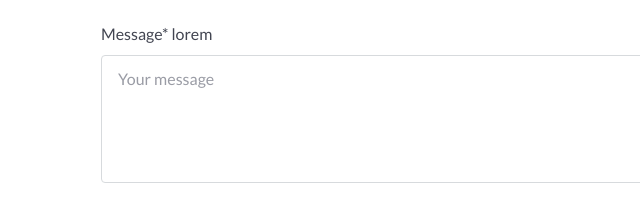
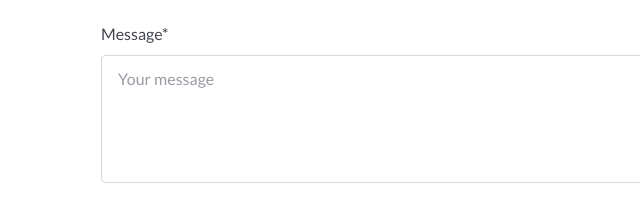
Before and after one commit to LKS93/lessons, a plain HTML site: page lesson_16/index.html in a window 1280 px wide. Shown: the part 410-617 px from the top of the page, 449-1089 px from the left. Drawn offline with Linux system fonts and the light colour scheme.

Commit message:
Update index.html

```diff
--- a/lesson_16/index.html
+++ b/lesson_16/index.html
@@ -44,7 +44,7 @@
                             </div>
                             <div class="form__line">
                                 <div class="form__field form__field--message">
-                                    <label for="message">Message* lorem</label>
+                                    <label for="message">Message*</label>
                                     <textarea name="message" id="message" placeholder="Your message"></textarea>
                                 </div>
                             </div>
```
